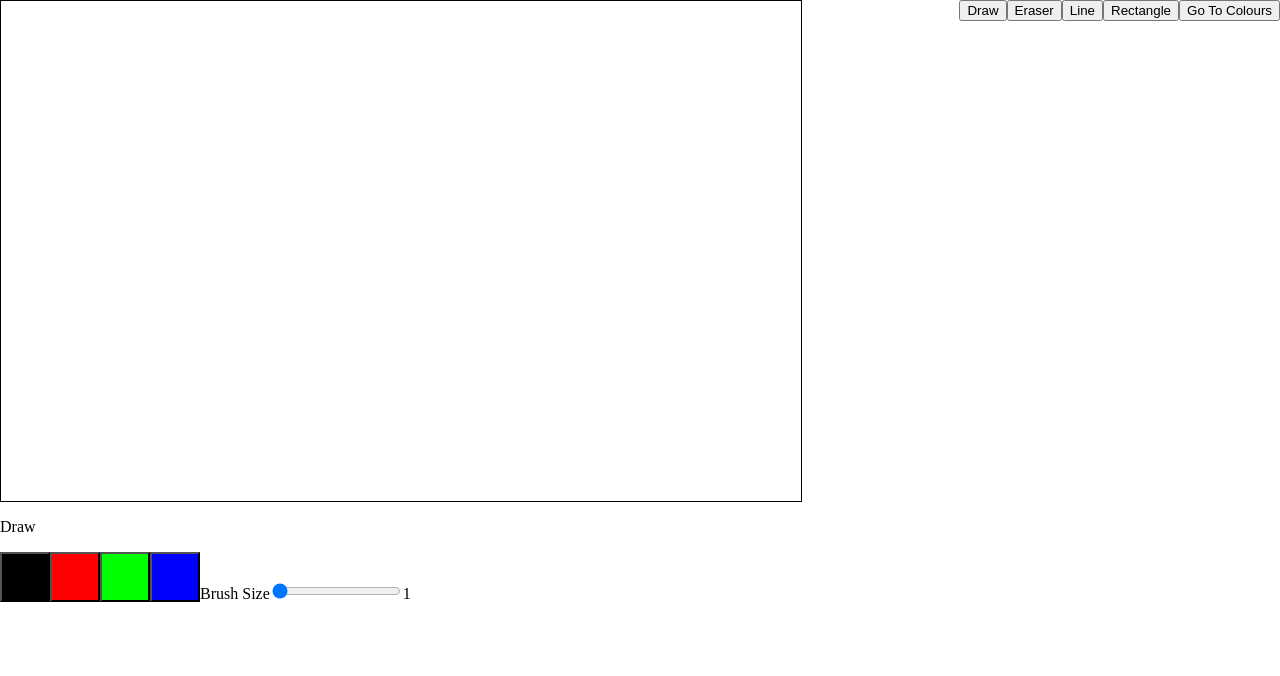
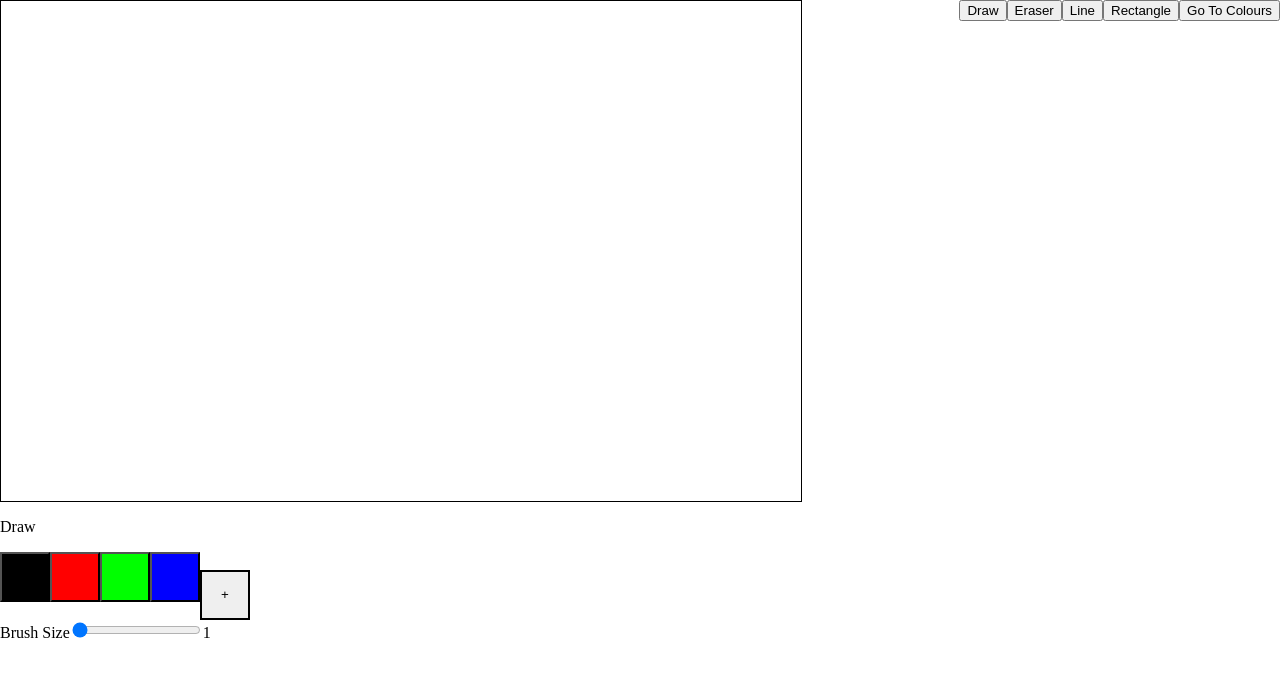
Before and after one commit to BrooklynP/JSpaint, an Angular app: page / in a window 1280 px wide. Shown: the top 676 px of the page. Built offline with nearby package versions, Linux system fonts and the light colour scheme.

Commit message:
added some styling to the colour manager button but it seems to have broken it

```diff
--- a/src/app/pages/draw/draw.component.css
+++ b/src/app/pages/draw/draw.component.css
@@ -6,6 +6,9 @@ canvas{
     width: 50px;
     height: 50px;
 }
+.addColourBtn{
+    border: solid black 2px;
+}
 
 .top{
     display: flex;
--- a/src/app/pages/draw/draw.component.html
+++ b/src/app/pages/draw/draw.component.html
@@ -12,8 +12,11 @@
 <footer class="controlPanel">
     <p>{{toolBeingUsed}}</p>
 
-
-    <button *ngFor="let colour of colourService.colours" class="colourBtn" (click)="setColour(colour)" style.background-color="#{{colour}}"></button>
+    <div>
+        <button *ngFor="let colour of colourService.colours" class="colourBtn" (click)="setColour(colour)"
+            style.background-color="#{{colour}}"></button>
+        <button class="colourBtn addColourBtn" (click)="goToColourManager()">+</button>
+    </div>
     <label for="brushSizeSlider">Brush Size</label><input min="1" id="brushSizeSlider" type="range"
         [(ngModel)]="CurrentStrokeWidth"><label>{{CurrentStrokeWidth}}</label>
 </footer>
```
